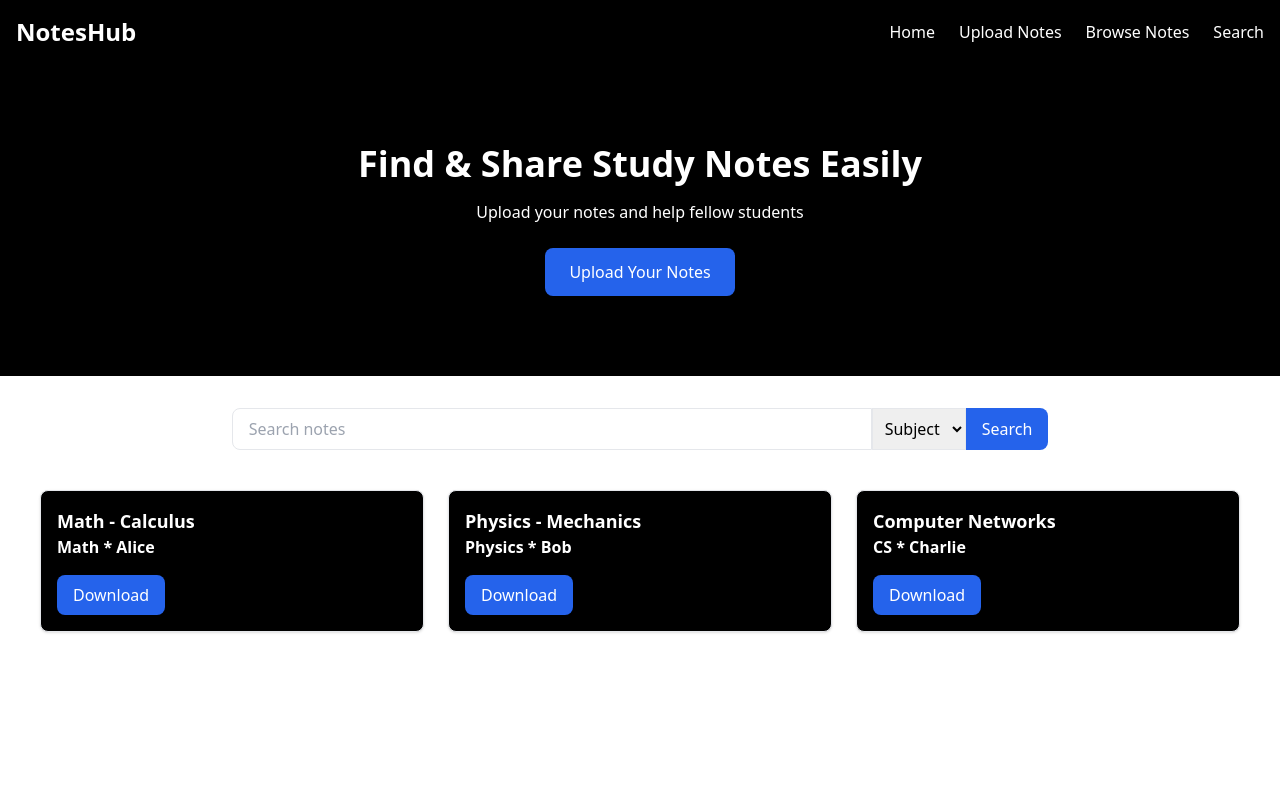
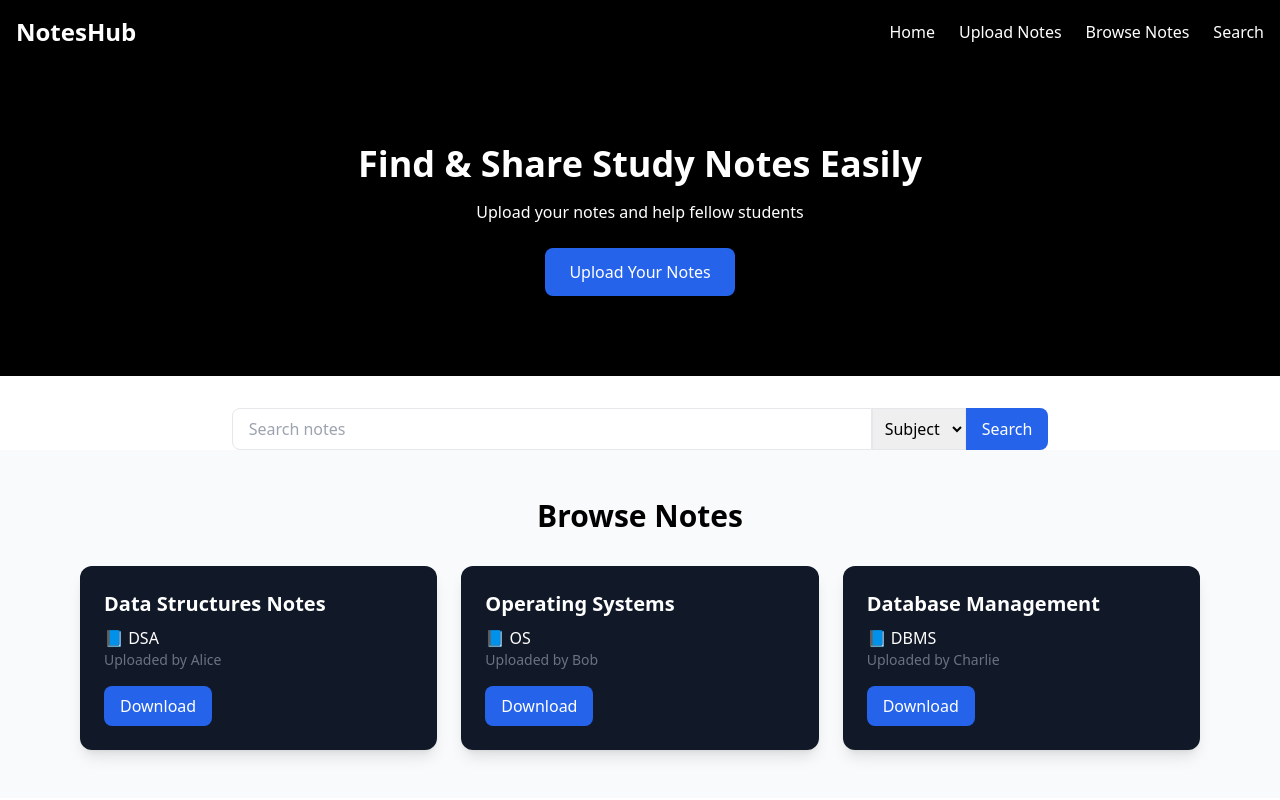
Before and after one commit to lvp2003/NotesHub, a React (Vite) app in the folder noteshub-frontend/: page / in a window 1280 px wide. Built offline with nearby package versions, Linux system fonts and the light colour scheme.

Commit message:
modified the notesgrid component

```diff
--- a/noteshub-frontend/src/components/NotesGrid.jsx
+++ b/noteshub-frontend/src/components/NotesGrid.jsx
@@ -1,46 +1,48 @@
 import React from "react";
 
 const NotesGrid = () => {
-  const sampleNotes = [
+  const notes = [
     {
-      title: "Math - Calculus",
-      subject: "Math",
-      author: "Alice",
-      file: "#",
+      id: 1,
+      title: "Data Structures Notes",
+      subject: "DSA",
+      uploadedBy: "Alice",
     },
+    { id: 2, title: "Operating Systems", subject: "OS", uploadedBy: "Bob" },
     {
-      title: "Physics - Mechanics",
-      subject: "Physics",
-      author: "Bob",
-      file: "#",
-    },
-    {
-      title: "Computer Networks",
-      subject: "CS",
-      author: "Charlie",
-      file: "#",
+      id: 3,
+      title: "Database Management",
+      subject: "DBMS",
+      uploadedBy: "Charlie",
     },
   ];
+
   return (
-    <div className="grid grid-cols-1 md:grid-cols-3  gap-6 p-10">
-      {sampleNotes.map((notes, i) => (
+    <section className="py-12 bg-gray-50">
+      <div className="max-w-6xl mx-auto px-4">
+        <h2 className="text-3xl font-bold text-center mb-8">Browse Notes</h2>
+
+        <div className="grid grid-cols-1 sm:grid-cols-2 lg:grid-cols-3 gap-6">
+          {notes.map((note) => (
             <div
-          key={i}
-          className="border rounded-lg shadow p-4 bg-black text-white"
+              key={note.id}
+              className="bg-gray-900 shadow-lg rounded-xl p-6 hover:shadow-xl transition"
             >
-          <h3 className="text-lg font-bold">{notes.title}</h3>
-          <p className="text-white font-semibold">
-            {notes.subject} * {notes.author}
+              <h3 className="text-xl font-semibold mb-2 text-white">
+                {note.title}
+              </h3>
+              <p className="text-gray-600 text-white">📘 {note.subject}</p>
+              <p className="text-gray-500 text-sm">
+                Uploaded by {note.uploadedBy}
               </p>
-          <a
-            href={notes.file}
-            className="inline-block mt-4 px-4 py-2 bg-blue-600 text-white rounded-lg"
-          >
+              <button className="mt-4 px-4 py-2 bg-blue-600 text-white rounded-lg hover:bg-blue-700">
                 Download
-          </a>
+              </button>
             </div>
           ))}
         </div>
+      </div>
+    </section>
   );
 };
 
```
Lines whose indentation alone changed are shown as unchanged.
